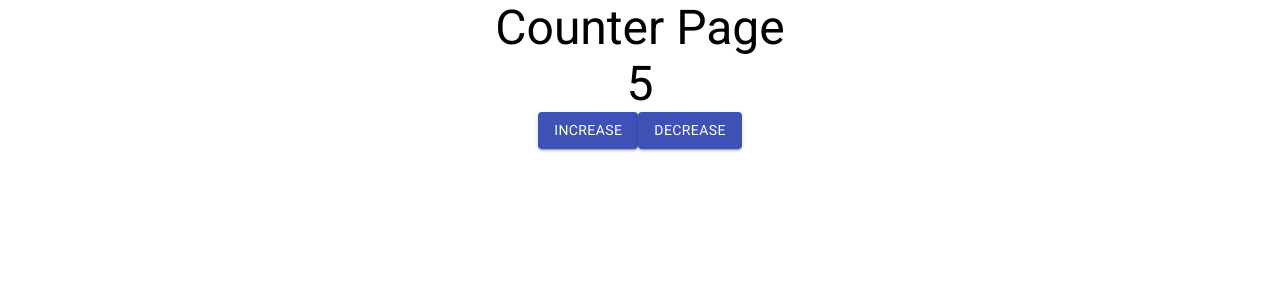
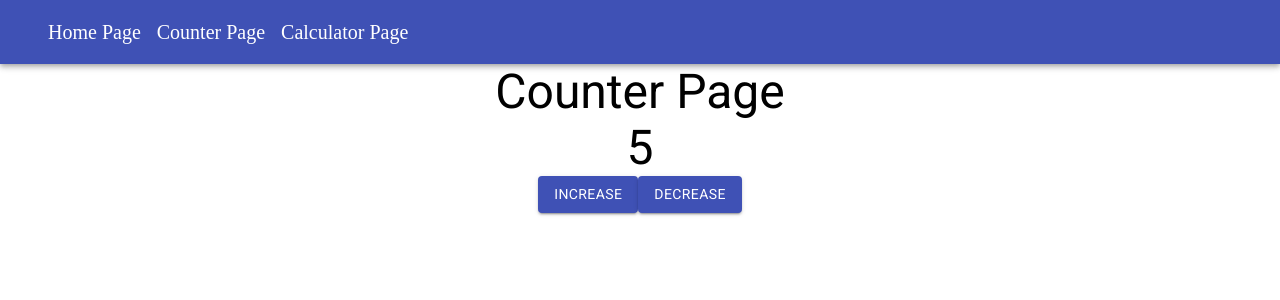
Before and after one commit to mrvanagas/react-app-1, a React (Create React App) app: page /counter in a window 1280 px wide. Shown: the top 300 px of the page. Built offline with nearby package versions, Linux system fonts and the light colour scheme.

Commit message:
feat: navbar and navbar styles implement

```diff
--- a/src/App.jsx
+++ b/src/App.jsx
@@ -4,6 +4,7 @@ import {
   Route
 } from "react-router-dom";
 
+import Navbar from './components/navbar'
 import CounterPage from './pages/CounterPage'
 import CalculatorPage from './pages/CalculatorPage'
 import HomePage from './pages/HomePage'
@@ -15,12 +16,8 @@ Container
 const App = () => {
 
   return (
-    // <div>
-    //   <CounterPage />
-    //   <CalculatorPage />
-    // </div>
-
     <Router>
+      <Navbar />
       <Container>
         <Typography align="center">
 
--- /dev/null
+++ b/src/components/navbar.jsx
@@ -0,0 +1,35 @@
+import React from 'react';
+import{ AppBar, Toolbar, Container, makeStyles} from '@material-ui/core'
+import {Link} from 'react-router-dom';
+
+const useStyles = makeStyles(theme => {
+    return {
+        link: {
+            color: theme.palette.primary.contrastText,
+            textDecoration: 'none',
+            fontSize: '1.25rem',
+            marginRight: '1rem',
+            '&:hover' :{
+                color: '#ccc'
+            }
+        }
+    }
+});
+
+const Navbar = () => {
+    const classes = useStyles();
+
+  return (
+      <AppBar position="static">
+        <Toolbar>
+            <Container>
+                <Link className={classes.link} to="/" >Home Page</Link>
+                <Link className={classes.link} to="/counter" >Counter Page</Link>
+                <Link className={classes.link} to="/calculator" >Calculator Page</Link>
+            </Container>
+        </Toolbar>
+      </AppBar>
+  );
+}
+
+export default Navbar
--- a/src/pages/CounterPage/index.jsx
+++ b/src/pages/CounterPage/index.jsx
@@ -1,5 +1,5 @@
 import { useState } from 'react';
-import {Typography, Button} from '@material-ui/core/'
+import { Typography, Button } from '@material-ui/core';
 
 const CounterPage = () => {
   const [counter, setCounter] = useState(5);
@@ -12,11 +12,11 @@ const CounterPage = () => {
       <Typography variant="h3" component="h1">Counter Page</Typography>
       <Typography variant="h3" component="h2">{counter}</Typography>
       <div>
-        <Button handleClick={incCounter} variant="contained" color="primary">Increase</Button>
-        <Button handleClick={decCounter} variant="contained" color="primary">Decrease</Button>
+        <Button onClick={incCounter} variant="contained" color="primary">Increase</Button>
+        <Button onClick={decCounter} variant="contained" color="primary">Decrease</Button>
       </div>
     </div>
   );
-}
+};
 
 export default CounterPage;
```
